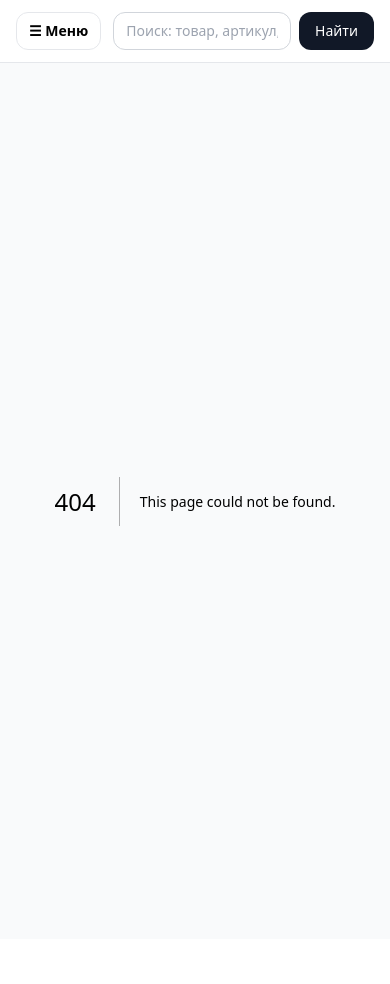
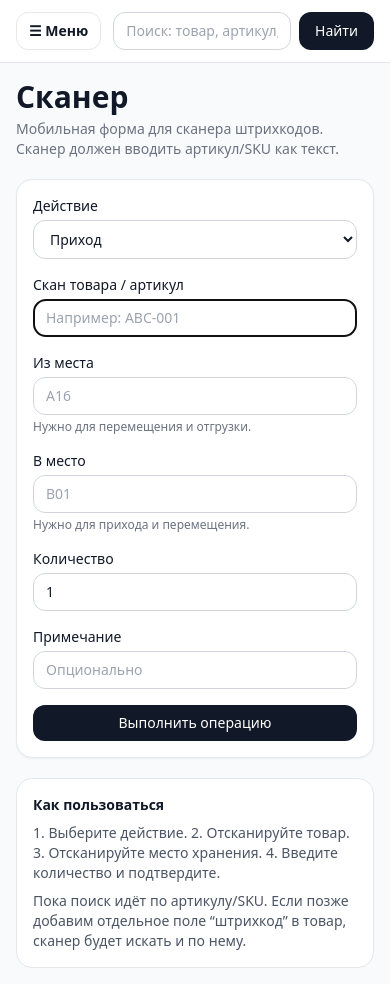
Before and after one commit to nikolayabashin-afk/warehouse, a Next.js app: page /scanner in a window 390 px wide. Before the commit this address had no page. Before the commit the page ends 939 px from the top, so only its background shows below. Built offline with nearby package versions, Linux system fonts and the light colour scheme.

Commit message:
Add mobile scanner workflow page

```diff
--- /dev/null
+++ b/app/scanner/page.tsx
@@ -0,0 +1,58 @@
+export const dynamic = 'force-dynamic'
+
+import { scannerOperation } from '@/lib/actions'
+
+export default async function Scanner({ searchParams }: { searchParams: Promise<{ error?: string, success?: string }> }) {
+  const { error = '', success = '' } = await searchParams
+
+  return <div className="mx-auto max-w-xl">
+    <div className="mb-5">
+      <h1 className="text-3xl font-bold">Сканер</h1>
+      <p className="mt-1 text-sm text-gray-500">Мобильная форма для сканера штрихкодов. Сканер должен вводить артикул/SKU как текст.</p>
+    </div>
+
+    {error && <div className="mb-4 rounded-xl border border-red-200 bg-red-50 p-4 text-sm font-medium text-red-800">{error}</div>}
+    {success && <div className="mb-4 rounded-xl border border-green-200 bg-green-50 p-4 text-sm font-medium text-green-800">{success}</div>}
+
+    <form action={scannerOperation} className="card grid gap-4 p-4 md:p-5">
+      <label className="text-sm font-medium">Действие
+        <select className="input mt-1" name="mode" required>
+          <option value="receive">Приход</option>
+          <option value="move">Перемещение</option>
+          <option value="ship">Отгрузка</option>
+        </select>
+      </label>
+
+      <label className="text-sm font-medium">Скан товара / артикул
+        <input className="input mt-1 text-lg" name="productScan" placeholder="Например: ABC-001" autoFocus autoComplete="off" required />
+      </label>
+
+      <div className="grid gap-4 md:grid-cols-2">
+        <label className="text-sm font-medium">Из места
+          <input className="input mt-1 text-lg" name="fromLocation" placeholder="A16" autoComplete="off" />
+          <span className="mt-1 block text-xs text-gray-500">Нужно для перемещения и отгрузки.</span>
+        </label>
+        <label className="text-sm font-medium">В место
+          <input className="input mt-1 text-lg" name="toLocation" placeholder="B01" autoComplete="off" />
+          <span className="mt-1 block text-xs text-gray-500">Нужно для прихода и перемещения.</span>
+        </label>
+      </div>
+
+      <label className="text-sm font-medium">Количество
+        <input className="input mt-1 text-lg" name="qty" type="number" min="1" defaultValue="1" required />
+      </label>
+
+      <label className="text-sm font-medium">Примечание
+        <input className="input mt-1" name="note" placeholder="Опционально" />
+      </label>
+
+      <button className="btn w-full py-3 text-base">Выполнить операцию</button>
+    </form>
+
+    <div className="mt-5 rounded-2xl border bg-white p-4 text-sm text-gray-600">
+      <div className="font-semibold text-gray-900">Как пользоваться</div>
+      <p className="mt-2">1. Выберите действие. 2. Отсканируйте товар. 3. Отсканируйте место хранения. 4. Введите количество и подтвердите.</p>
+      <p className="mt-2">Пока поиск идёт по артикулу/SKU. Если позже добавим отдельное поле “штрихкод” в товар, сканер будет искать и по нему.</p>
+    </div>
+  </div>
+}
```
